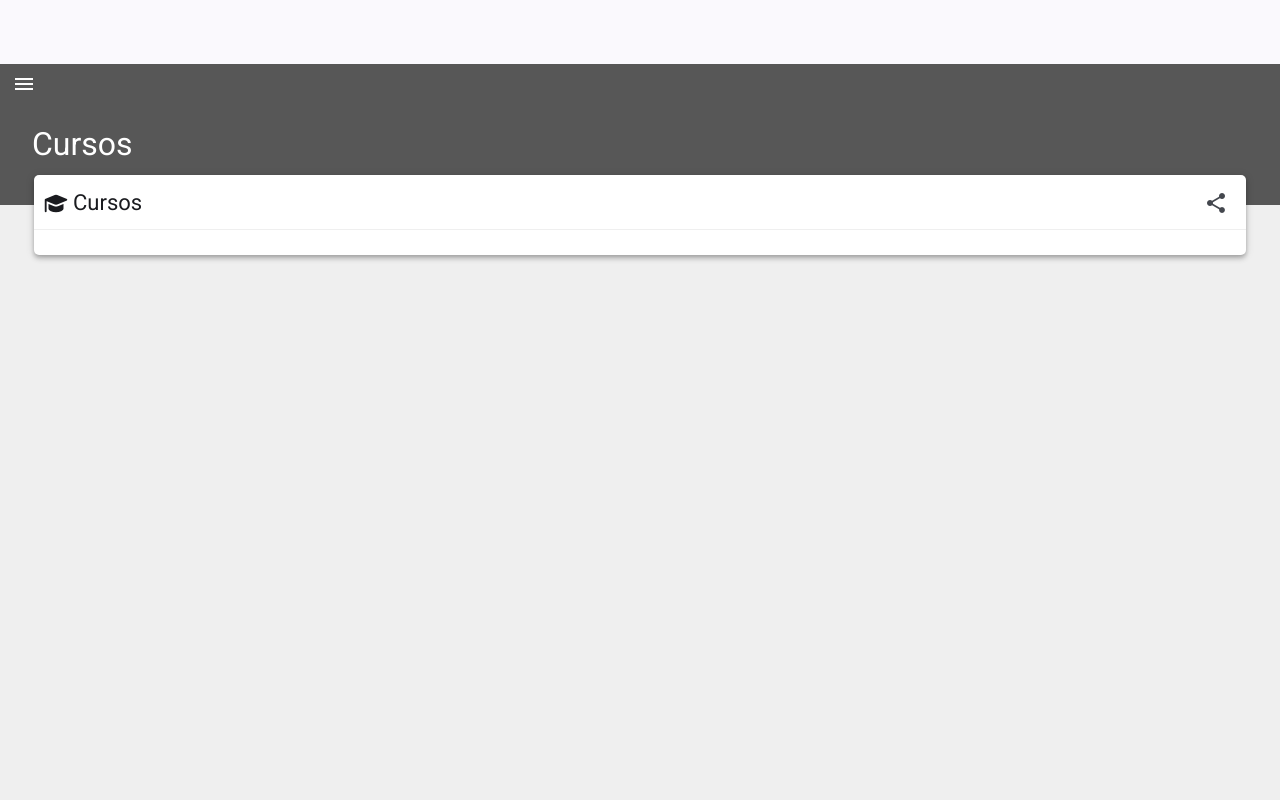
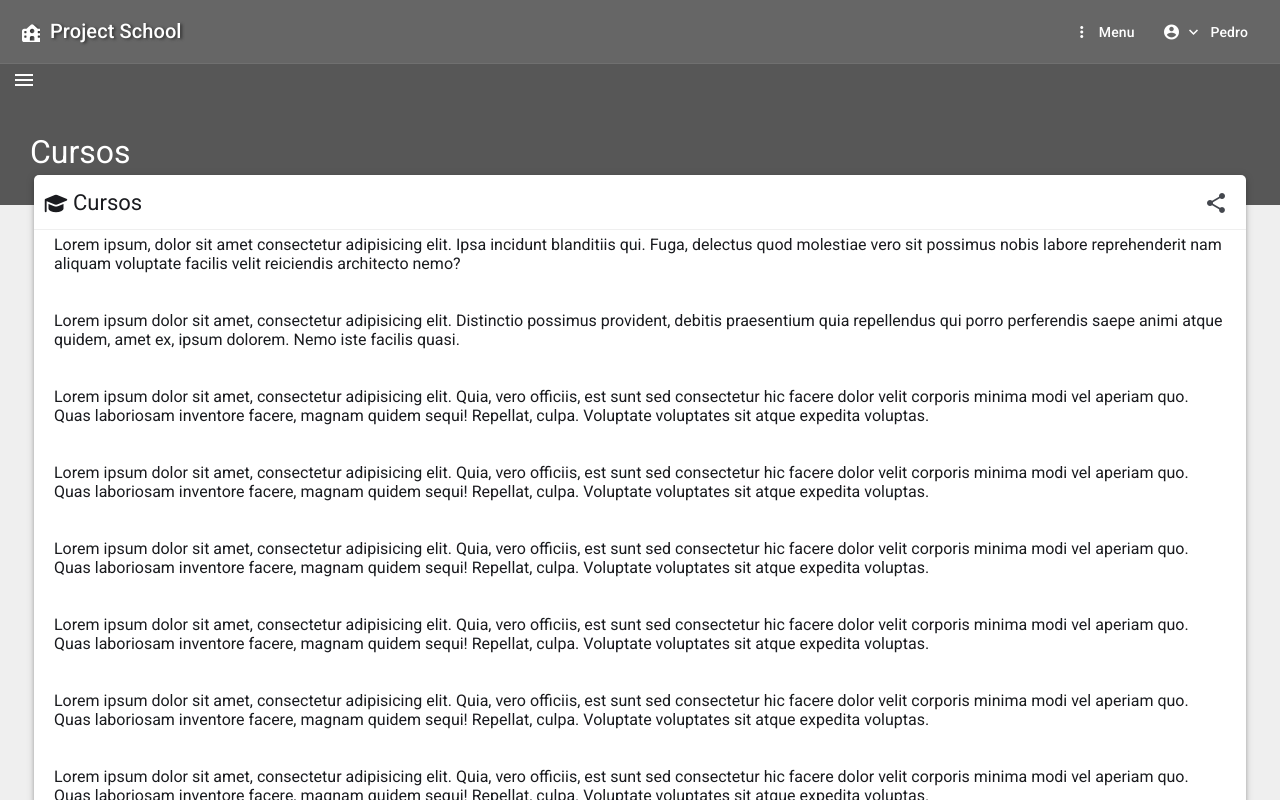
Before and after one commit to phlgoncalves/ProjectSchool_Angular_RxJS, an Angular app: page /courses in a window 1280 px wide. Built offline with nearby package versions, Linux system fonts and the light colour scheme.

Commit message:
Create toolbarMenu component and styling

```diff
--- a/src/app/app.component.html
+++ b/src/app/app.component.html
@@ -1,13 +1,4 @@
-<mat-toolbar class="toolbar-menu" color="secoundary" [class.mat-elevation-z4]="applyShadow">
-  <span *ngIf="popText">{{menuName}}</span>
-  <!-- <span class="example-spacer"></span>
-      <button mat-icon-button class="example-icon favorite-icon" aria-label="Example icon-button with heart icon">
-        <mat-icon>favorite</mat-icon>
-      </button>
-      <button mat-icon-button class="example-icon" aria-label="Example icon-button with share icon">
-        <mat-icon>share</mat-icon>
-      </button> -->
-</mat-toolbar>
+<app-toolbar-menu [menuTitle]="menuName" [popText]="popText" [shadow]="applyShadow" [items_menu]="items_menu"></app-toolbar-menu>
 <mat-drawer-container [hasBackdrop]="sidenavMode === 'over'" class="drawer-container">
   <!-- Drawer lateral -->
   <mat-drawer #sidenav class="sidenav mat-elevation-z2" [opened]="isSmallScreen" [mode]="sidenavMode">
@@ -29,15 +20,15 @@
   <!-- Conteúdo principal -->
   <mat-drawer-content>
     <mat-toolbar class="toolbar-submenu" color="primary">
-      <div class="toolbar-submenu-top">
+      <mat-toolbar-row class="toolbar-submenu-top">
         <button matTooltip="{{sidenav.opened ? 'Fechar menu' : 'Abrir menu'}}" matTooltipPosition="right"
           mat-icon-button class="example-icon" (click)="sidenav.toggle()">
           <mat-icon>{{sidenav.opened ? 'close' : 'menu'}}</mat-icon>
         </button>
-      </div>
-      <div class="toolbar-submenu-title">
+      </mat-toolbar-row>
+      <mat-toolbar-row class="toolbar-submenu-title">
         <span *ngIf="!popText">{{menuName}}</span>
-      </div>
+      </mat-toolbar-row>
     </mat-toolbar>
 
     <router-outlet></router-outlet>
--- a/src/app/app.component.scss
+++ b/src/app/app.component.scss
@@ -9,14 +9,6 @@ mat-drawer-content {
 
 mat-drawer-container {
   height: 100vh;
-}
-
-
-.toolbar-menu {
-  position: fixed;
-  font-size: 1rem;
-  top: 0;
-  z-index: 1001;
 }
 
 .toolbar-submenu {
@@ -38,8 +30,12 @@ mat-drawer-container {
   }
 
   &-title {
-    margin: 30px 32px
+    padding: 52px 30px;
   }
+}
+
+mat-toolbar-row{
+  padding: 0;
 }
 
 
--- a/src/app/app.component.ts
+++ b/src/app/app.component.ts
@@ -50,14 +50,14 @@ export class AppComponent implements OnInit {
     this.applyShadow = scroll >= SHADOW_LIMIT;
   }
 
-  ngAfterContentInit(): void {
+  ngAfterViewInit(): void {
     this.brackpointObserver
       .observe(['(max-width: 800px)'])
       .subscribe((res) => this.isSmallScreen = res.matches)
   }
 
   get sidenavMode() {
-    return this.isSmallScreen ? 'over' : 'push'
+    return this.isSmallScreen ? 'over' : 'side'
   }
 
 }
--- a/src/app/app.module.ts
+++ b/src/app/app.module.ts
@@ -4,10 +4,12 @@ import { BrowserModule, provideClientHydration, withEventReplay } from '@angular
 import { AppRoutingModule } from './app-routing.module';
 import { AppComponent } from './app.component';
 import { MaterialsModule } from './shared/materials/materials.module';
+import { ToolbarMenuComponent } from "./shared/components/toolbar-menu/toolbar-menu.component";
 
 @NgModule({
   declarations: [
-    AppComponent
+    AppComponent,
+    ToolbarMenuComponent
   ],
   imports: [
     BrowserModule,
--- a/src/app/pages/courses/courses.component.html
+++ b/src/app/pages/courses/courses.component.html
@@ -5,6 +5,45 @@
     </button>
   </app-toolbar-title>
   <div class="container">
+    Lorem ipsum, dolor sit amet consectetur adipisicing elit. Ipsa incidunt blanditiis qui. Fuga, delectus quod molestiae vero sit possimus nobis labore reprehenderit nam aliquam voluptate facilis velit reiciendis architecto nemo?
+    <br><br><br>
+    Lorem ipsum dolor sit amet, consectetur adipisicing elit. Distinctio possimus provident, debitis praesentium quia repellendus qui porro perferendis saepe animi atque quidem, amet ex, ipsum dolorem. Nemo iste facilis quasi.
+    <br><br><br>
+    Lorem ipsum dolor sit amet, consectetur adipisicing elit. Quia, vero officiis, est sunt sed consectetur hic facere dolor velit corporis minima modi vel aperiam quo. Quas laboriosam inventore facere, magnam quidem sequi! Repellat, culpa. Voluptate voluptates sit atque expedita voluptas.
+    <br><br><br>
+    Lorem ipsum dolor sit amet, consectetur adipisicing elit. Quia, vero officiis, est sunt sed consectetur hic facere dolor velit corporis minima modi vel aperiam quo. Quas laboriosam inventore facere, magnam quidem sequi! Repellat, culpa. Voluptate voluptates sit atque expedita voluptas.
+    <br><br><br>
+    Lorem ipsum dolor sit amet, consectetur adipisicing elit. Quia, vero officiis, est sunt sed consectetur hic facere dolor velit corporis minima modi vel aperiam quo. Quas laboriosam inventore facere, magnam quidem sequi! Repellat, culpa. Voluptate voluptates sit atque expedita voluptas.
+    <br><br><br>
+    Lorem ipsum dolor sit amet, consectetur adipisicing elit. Quia, vero officiis, est sunt sed consectetur hic facere dolor velit corporis minima modi vel aperiam quo. Quas laboriosam inventore facere, magnam quidem sequi! Repellat, culpa. Voluptate voluptates sit atque expedita voluptas.
+    <br><br><br>
+    Lorem ipsum dolor sit amet, consectetur adipisicing elit. Quia, vero officiis, est sunt sed consectetur hic facere dolor velit corporis minima modi vel aperiam quo. Quas laboriosam inventore facere, magnam quidem sequi! Repellat, culpa. Voluptate voluptates sit atque expedita voluptas.
+    <br><br><br>
+    Lorem ipsum dolor sit amet, consectetur adipisicing elit. Quia, vero officiis, est sunt sed consectetur hic facere dolor velit corporis minima modi vel aperiam quo. Quas laboriosam inventore facere, magnam quidem sequi! Repellat, culpa. Voluptate voluptates sit atque expedita voluptas.
+    <br><br><br>
+    Lorem ipsum dolor sit amet, consectetur adipisicing elit. Quia, vero officiis, est sunt sed consectetur hic facere dolor velit corporis minima modi vel aperiam quo. Quas laboriosam inventore facere, magnam quidem sequi! Repellat, culpa. Voluptate voluptates sit atque expedita voluptas.
+    <br><br><br>
+    Lorem ipsum dolor sit amet, consectetur adipisicing elit. Quia, vero officiis, est sunt sed consectetur hic facere dolor velit corporis minima modi vel aperiam quo. Quas laboriosam inventore facere, magnam quidem sequi! Repellat, culpa. Voluptate voluptates sit atque expedita voluptas.
+    <br><br><br>
+    Lorem ipsum dolor sit amet, consectetur adipisicing elit. Quia, vero officiis, est sunt sed consectetur hic facere dolor velit corporis minima modi vel aperiam quo. Quas laboriosam inventore facere, magnam quidem sequi! Repellat, culpa. Voluptate voluptates sit atque expedita voluptas.
+    <br><br><br>
+    Lorem ipsum dolor sit amet, consectetur adipisicing elit. Quia, vero officiis, est sunt sed consectetur hic facere dolor velit corporis minima modi vel aperiam quo. Quas laboriosam inventore facere, magnam quidem sequi! Repellat, culpa. Voluptate voluptates sit atque expedita voluptas.
+    <br><br><br>
+    Lorem ipsum dolor sit amet, consectetur adipisicing elit. Quia, vero officiis, est sunt sed consectetur hic facere dolor velit corporis minima modi vel aperiam quo. Quas laboriosam inventore facere, magnam quidem sequi! Repellat, culpa. Voluptate voluptates sit atque expedita voluptas.
+    <br><br><br>
+    Lorem ipsum dolor sit amet, consectetur adipisicing elit. Quia, vero officiis, est sunt sed consectetur hic facere dolor velit corporis minima modi vel aperiam quo. Quas laboriosam inventore facere, magnam quidem sequi! Repellat, culpa. Voluptate voluptates sit atque expedita voluptas.
+    <br><br><br>
+    Lorem ipsum dolor sit amet, consectetur adipisicing elit. Quia, vero officiis, est sunt sed consectetur hic facere dolor velit corporis minima modi vel aperiam quo. Quas laboriosam inventore facere, magnam quidem sequi! Repellat, culpa. Voluptate voluptates sit atque expedita voluptas.
+    <br><br><br>
+    Lorem ipsum dolor sit amet, consectetur adipisicing elit. Quia, vero officiis, est sunt sed consectetur hic facere dolor velit corporis minima modi vel aperiam quo. Quas laboriosam inventore facere, magnam quidem sequi! Repellat, culpa. Voluptate voluptates sit atque expedita voluptas.
+    <br><br><br>
+    Lorem ipsum dolor sit amet, consectetur adipisicing elit. Quia, vero officiis, est sunt sed consectetur hic facere dolor velit corporis minima modi vel aperiam quo. Quas laboriosam inventore facere, magnam quidem sequi! Repellat, culpa. Voluptate voluptates sit atque expedita voluptas.
+    <br><br><br>
+    Lorem ipsum dolor sit amet, consectetur adipisicing elit. Quia, vero officiis, est sunt sed consectetur hic facere dolor velit corporis minima modi vel aperiam quo. Quas laboriosam inventore facere, magnam quidem sequi! Repellat, culpa. Voluptate voluptates sit atque expedita voluptas.
+    <br><br><br>
+    Lorem ipsum dolor sit amet, consectetur adipisicing elit. Quia, vero officiis, est sunt sed consectetur hic facere dolor velit corporis minima modi vel aperiam quo. Quas laboriosam inventore facere, magnam quidem sequi! Repellat, culpa. Voluptate voluptates sit atque expedita voluptas.
+    <br><br><br>
+    Lorem ipsum dolor sit amet, consectetur adipisicing elit. Quia, vero officiis, est sunt sed consectetur hic facere dolor velit corporis minima modi vel aperiam quo. Quas laboriosam inventore facere, magnam quidem sequi! Repellat, culpa. Voluptate voluptates sit atque expedita voluptas.
     <router-outlet />
   </div>
 </div>
--- /dev/null
+++ b/src/app/shared/components/toolbar-menu/toolbar-menu.component.html
@@ -0,0 +1,39 @@
+<mat-toolbar class="toolbar-menu" [class.mat-elevation-z4]="shadow">
+  <mat-toolbar-row>
+    <a href="/dashboard" mat-button class="logo">
+      <mat-icon fontSet="fa" fontIcon="fa-school"></mat-icon>
+      <span class="title" *ngIf="!popText">Project School</span>
+      <span class="title" *ngIf="popText">Project School - {{menuTitle}}</span>
+    </a>
+    <div class="content-center">
+      <button mat-button [matMenuTriggerFor]="beforeMenu">
+        <mat-icon>more_vert</mat-icon>
+        <span>Menu</span>
+      </button>
+      <mat-menu #beforeMenu="matMenu">
+        <a *ngFor="let item of items_menu" mat-menu-item [routerLink]="item.link" routerLinkActive="active">
+          <mat-icon fontSet="fa" [fontIcon]="item.icon"></mat-icon>
+          <span>{{item.label}}</span>
+        </a>
+      </mat-menu>
+      <div>
+        <button mat-button [matMenuTriggerFor]="menu">
+          <mat-icon class="space-right-icon">account_circle</mat-icon>
+          <span>Pedro</span>
+          <mat-icon>keyboard_arrow_down</mat-icon>
+        </button>
+        <mat-menu #menu="matMenu">
+          <a routerLink="/users/myProfile" mat-menu-item>
+            <mat-icon>person</mat-icon>
+            <span>Perfil</span>
+          </a>
+          <mat-divider></mat-divider>
+          <a routerLink="/users/myProfile" mat-menu-item>
+            <mat-icon>logout</mat-icon>
+            <span>Sign out</span>
+          </a>
+        </mat-menu>
+      </div>
+    </div>
+  </mat-toolbar-row>
+</mat-toolbar>
--- /dev/null
+++ b/src/app/shared/components/toolbar-menu/toolbar-menu.component.scss
@@ -0,0 +1,46 @@
+.logo {
+  .mat-icon {
+    margin: 10px 10px 8px -10px;
+    font-size: 18px;
+  }
+}
+
+.title {
+  font-size: 20px;
+}
+
+.mat-menu-item {
+  .mat-icon {
+    margin-top: 5px;
+    font-size: 18px;
+  }
+}
+
+mat-toolbar {
+  mat-toolbar-row {
+    .logo,button {
+      color: white;
+    }
+  }
+}
+
+.toolbar-menu {
+  position: fixed;
+  font-size: 1rem;
+  top: 0;
+  z-index: 1000;
+  height: 64px;
+  background-color: #666;
+  border-bottom: 1px solid #707070;
+  text-shadow: 2px 1px 3px #323232;
+}
+
+.content-center {
+  display: flex;
+  flex-direction: row;
+  margin-left: auto;
+}
+
+.space-right-icon {
+  margin-right: 10px;
+}
--- a/src/app/shared/materials/materials.module.ts
+++ b/src/app/shared/materials/materials.module.ts
@@ -5,6 +5,7 @@ import { MatButtonModule } from '@angular/material/button';
 import { MatSidenavModule } from '@angular/material/sidenav';
 import { MatListModule } from '@angular/material/list';
 import { MatTooltipModule } from '@angular/material/tooltip';
+import { MatMenuModule } from '@angular/material/menu';
 
 @NgModule({
   declarations: [],
@@ -14,8 +15,8 @@ import { MatTooltipModule } from '@angular/material/tooltip';
     MatButtonModule,
     MatSidenavModule,
     MatListModule,
-    MatTooltipModule
-
+    MatTooltipModule,
+    MatMenuModule
   ],
   providers: []
 })
```
Also changed, not shown: src/app/shared/components/toolbar-menu/toolbar-menu.component.ts (added, +15 -0 lines).
